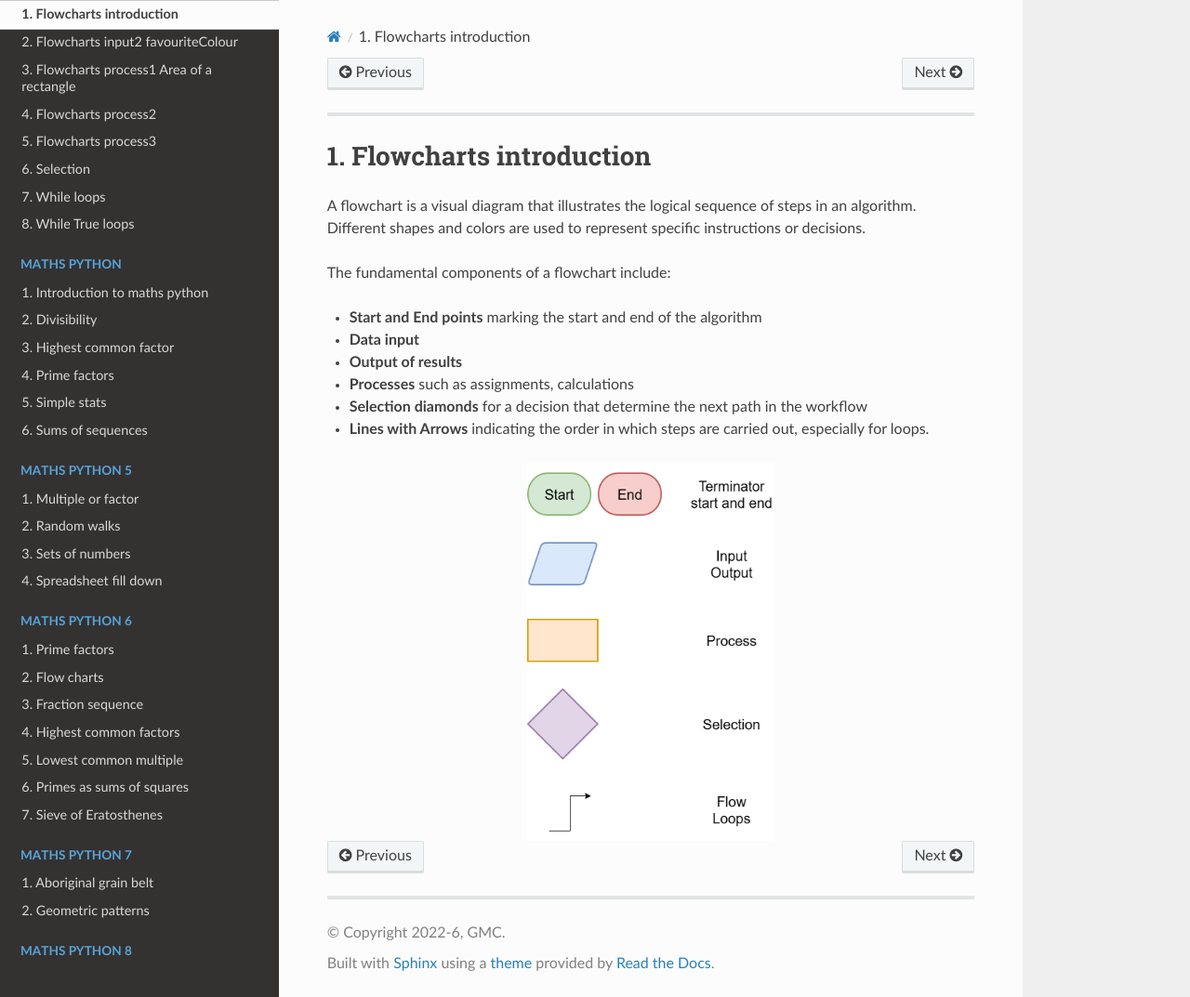
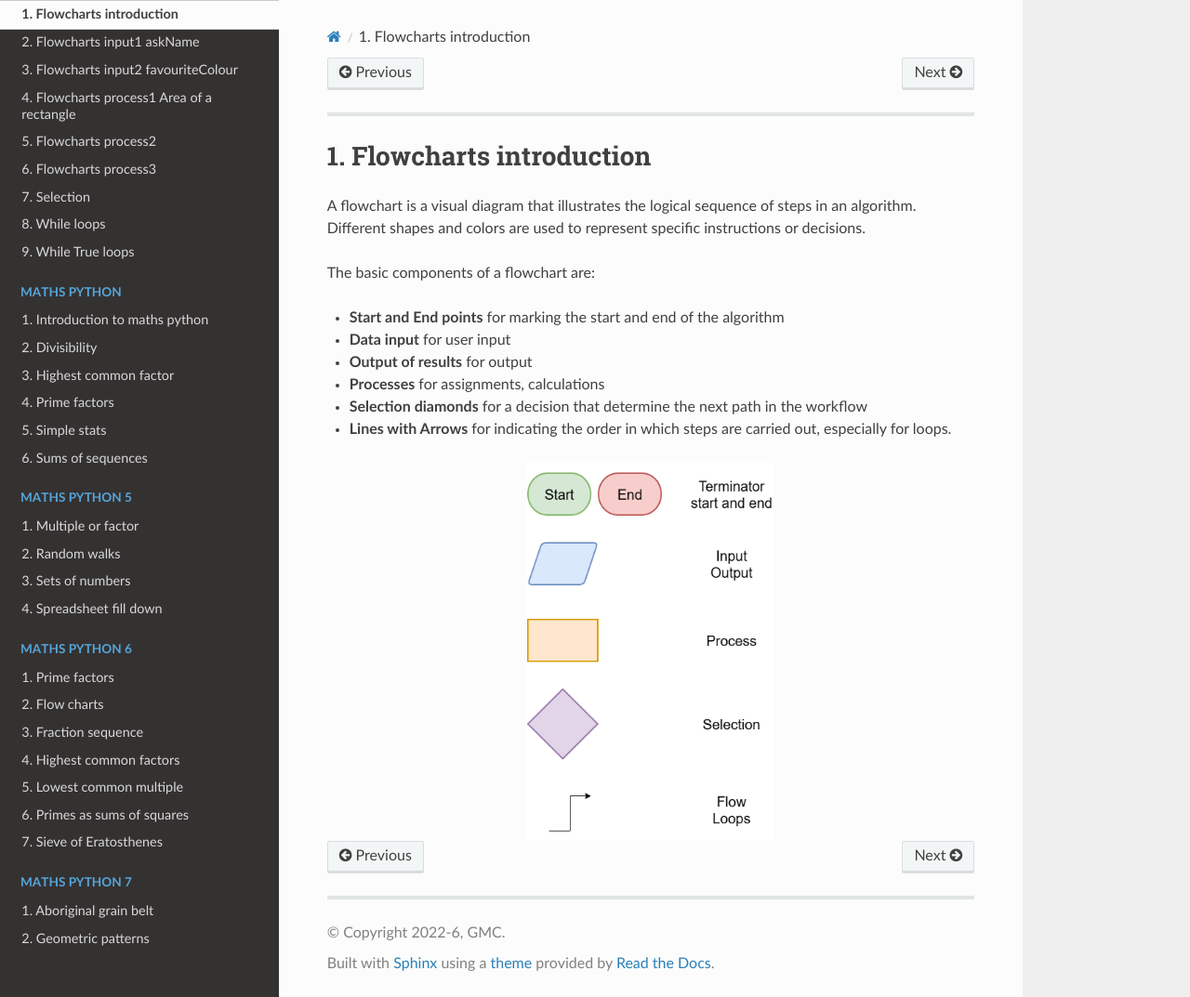
Before and after one commit to gmc-code/PC-algorithms, a Sphinx documentation site: the page built from docs/flowcharts/flowcharts_introduction.rst, in a window 1280 px wide and 1073 px high. Shown: the whole window at 93% size. Built offline with Sphinx 7.4.7 and the Read the Docs theme 3.1.0, drawn with Linux system fonts in a browser that asks for light colours; pages that are not in the unit, such as notebooks, are missing from menus.

Commit message:
process1

```diff
--- a/docs/flowcharts/flowcharts_input1.rst
+++ b/docs/flowcharts/flowcharts_input1.rst
@@ -18,7 +18,7 @@
 
 
 .. image:: drawio_files/input_output/ask_name.png
-    :scale: 60 %
+    :scale: 50 %
     :align: center
 
 |
--- a/docs/flowcharts/flowcharts_input2.rst
+++ b/docs/flowcharts/flowcharts_input2.rst
@@ -48,7 +48,7 @@
 
 
 .. image:: drawio_files/input_output/ask_favourite_colour_st.png
-    :scale: 100 %
+    :scale: 50 %
     :align: center
 
 |
@@ -70,5 +70,5 @@
                 On the flowchart, draw the correct shape for input statement (INPUT) and the correct shape for the output statements (PRINT).
 
                 .. image:: drawio_files/input_output/ask_favourite_colour.png
-                    :scale: 100 %
+                    :scale: 50 %
                     :align: center
--- a/docs/flowcharts/flowcharts_introduction.rst
+++ b/docs/flowcharts/flowcharts_introduction.rst
@@ -5,14 +5,14 @@
 | A flowchart is a visual diagram that illustrates the logical sequence of steps in an algorithm.
 | Different shapes and colors are used to represent specific instructions or decisions.
 
-The fundamental components of a flowchart include:
+The basic components of a flowchart are:
 
-- **Start and End points** marking the start and end of the algorithm
-- **Data input**
-- **Output of results**
-- **Processes** such as assignments, calculations
+- **Start and End points** for marking the start and end of the algorithm
+- **Data input** for user input
+- **Output of results** for output
+- **Processes** for assignments, calculations
 - **Selection diamonds** for a decision that determine the next path in the workflow
-- **Lines with Arrows** indicating the order in which steps are carried out, especially for loops.
+- **Lines with Arrows** for indicating the order in which steps are carried out, especially for loops.
 
 .. image:: drawio_files/general/general_shapes.png
     :scale: 75 %
--- a/docs/flowcharts/flowcharts_process1.rst
+++ b/docs/flowcharts/flowcharts_process1.rst
@@ -21,7 +21,7 @@
 
 .. image:: drawio_files/process/area_rectangle.png
 
-    :scale: 100 %
+    :scale: 50 %
     :align: center
 
 |
--- a/docs/flowcharts/flowcharts_process2.rst
+++ b/docs/flowcharts/flowcharts_process2.rst
@@ -20,7 +20,7 @@
 
 
 
-.. image:: drawio_files/input_output/ask_favourite_colour_st.png
+.. image:: drawio_files/process/area_rectangle.png
     :scale: 100 %
     :align: center
 
--- a/docs/index.rst
+++ b/docs/index.rst
@@ -34,7 +34,7 @@
     :numbered:
 
     flowcharts/flowcharts_introduction.rst
-    flowcharts/flowcharts_input.rst
+    flowcharts/flowcharts_input1.rst
     flowcharts/flowcharts_input2.rst
     flowcharts/flowcharts_process1.rst
     flowcharts/flowcharts_process2.rst
```
